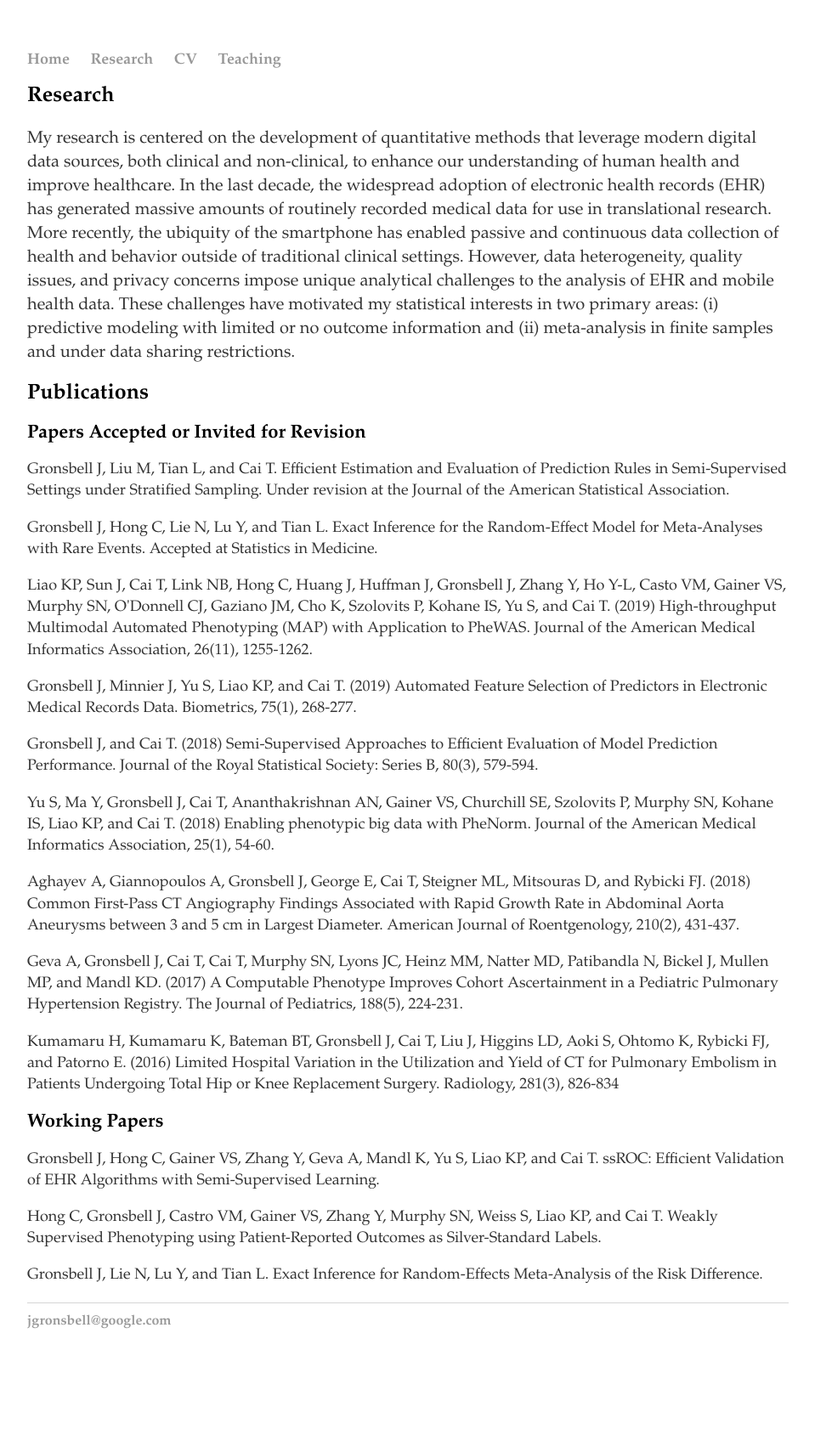
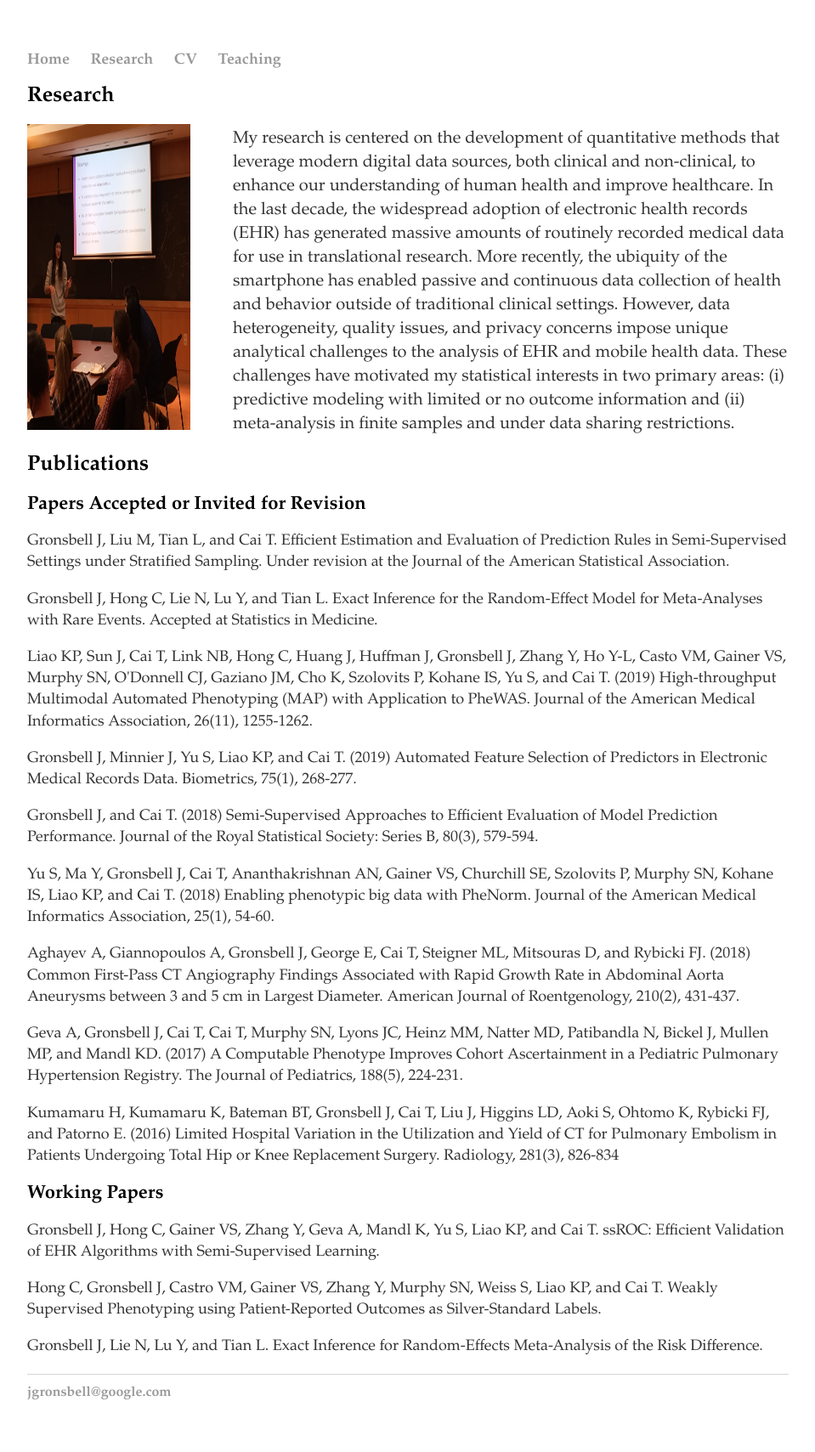
Before and after one commit to jgrons/old_website, a Jekyll site: the page built from research.html, in a window 1280 px wide. Shown: the whole page at 85% size, without its empty margins (160-1119 px from the left). Built offline with Jekyll 4.4.1, drawn with Linux system fonts in a browser that asks for light colours; before the commit the page ends 1625 px from its top, so only the background shows below that.

Commit message:
Update research.html

```diff
--- a/research.html
+++ b/research.html
@@ -4,6 +4,11 @@ title: Jesse Gronsbell
 ---
 <div class="blurb">
 	<h1 style="font-size:25px; font-family: palatino">Research </h1>
+
+	<a href="../pics/teaching.JPG">
+            <img src="../pics/teaching.JPG" HEIGHT="360" WIDTH="192" align="left" style="margin:0px 50px 0px 0px"
+                  title="JG" alt="JG"/></a>
+
 	<div class="span2">
         </div>
 
```
